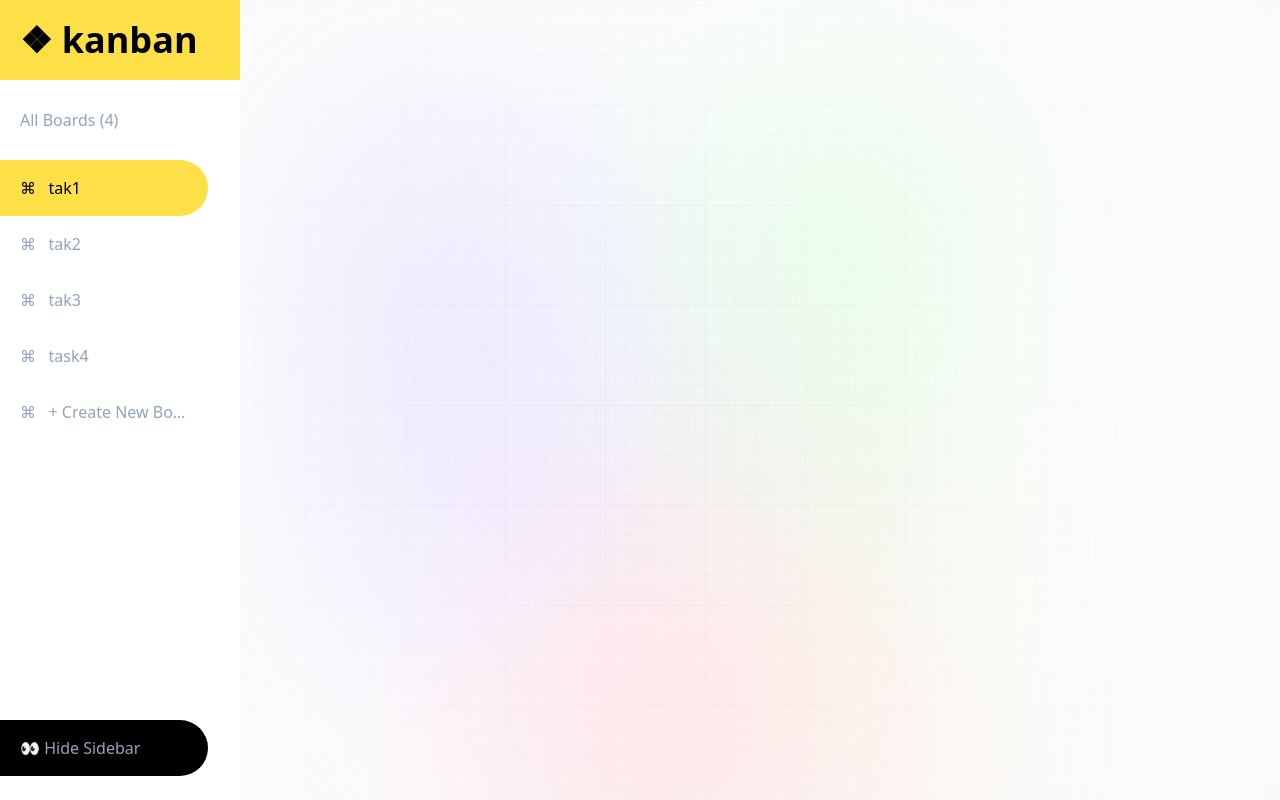
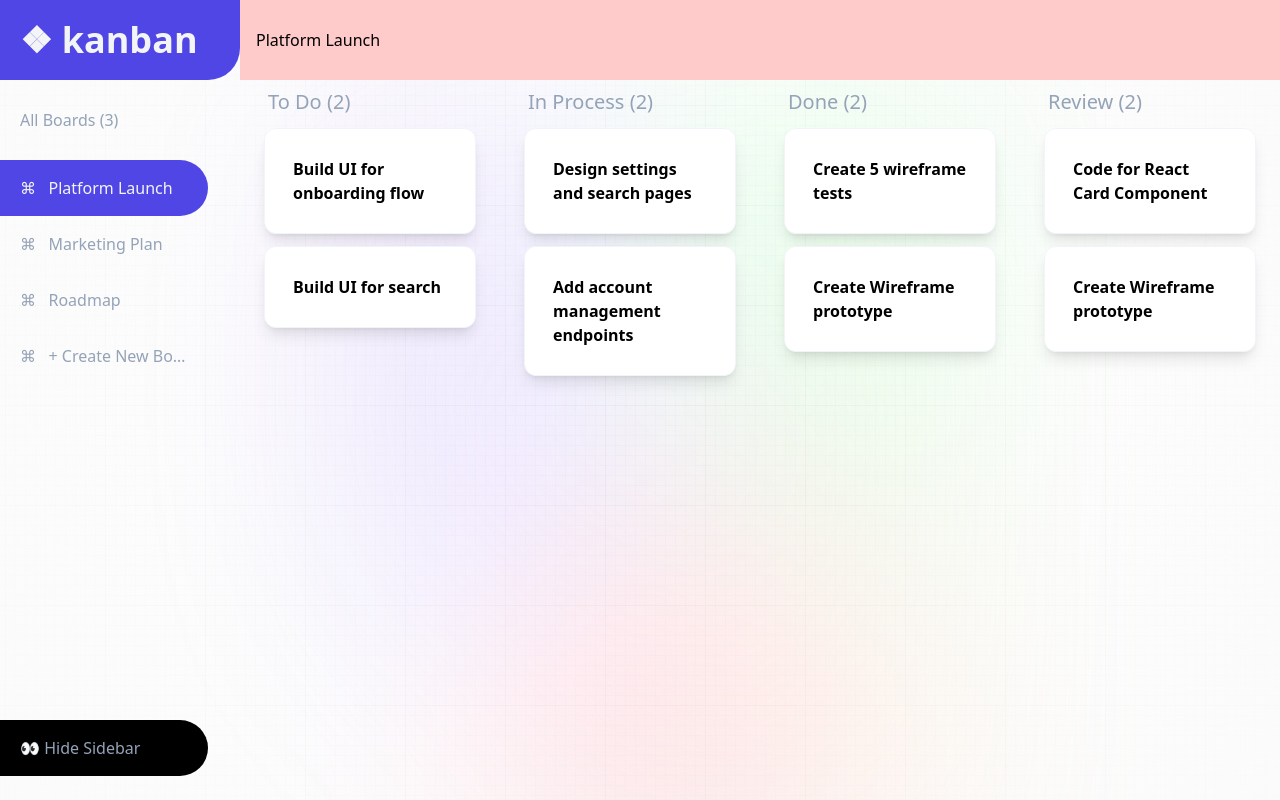
Before and after one commit to asalamatov/kanban, a Next.js app: page / in a window 1280 px wide. Built offline with nearby package versions, Linux system fonts and the light colour scheme.

Commit message:
added columns and a header

```diff
--- a/app/layout.jsx
+++ b/app/layout.jsx
@@ -1,6 +1,7 @@
 import '@styles/globals.css'
 
 import Boards from '@components/boards';
+import Columns from '@components/columns';
 
 export const metadata = {
   title: 'Kanban Desk',
@@ -16,6 +17,7 @@ const RootLayout = ({children}) => {
         </div>
         <main className="">
           <Boards />
+          <Columns />
           {children}
         </main>
       </body>
--- a/app/page.jsx
+++ b/app/page.jsx
@@ -1,10 +1,11 @@
+
+
 
 
 const Home = () => {
   return (
     <>
       <boards />
-      hellow
     </>
   );
 };
--- a/components/boards.jsx
+++ b/components/boards.jsx
@@ -2,9 +2,21 @@
 
 import { useState } from "react";
 
-const boards_list = [
-  'tak1', 'tak2', 'tak3', 'task4', '+ Create New Board'
-]
+import dbdata from "@utils/dbdata";
+import Columns from "./columns";
+import Header from "./header";
+
+var boards_db = dbdata.boards
+const boards_list = []
+for (var board of boards_db) {
+  boards_list.push(board.name)
+}
+
+boards_list.push('+ Create New Board');
+
+// const boards_list = [
+//   'tak1', 'tak2', 'tak3', 'task4', '+ Create New Board'
+// ]
 
 const BoardItem = ({ boardName, isBoardSelected }) => {
   const styleOfSelected = isBoardSelected
@@ -21,12 +33,12 @@ const BoardItem = ({ boardName, isBoardSelected }) => {
 
 const Boards = () => {
   const [activeBoard, setActiveBoard] = useState(boards_list[0]);
-  // const [hidden, setHidden] = useState(false);
+  const [hidden, setHidden] = useState(false);
 
   const styleOfSelected = (boardName) =>
     boardName == activeBoard
-      ? 'align-middle py-4 px-5 mr-2 text-left rounded-r-[3rem] truncate w-52 bg-yellow-300 text-black'
-      : 'align-middle py-4 px-5 mr-2 text-left rounded-r-[3rem] truncate w-52 hover:bg-yellow-100';
+      ? 'align-middle py-4 px-5 mr-2 text-left rounded-r-[3rem] truncate w-52 bg-indigo-600 text-gray-100 hover:bg-indigo-100 hover:text-indigo-600'
+      : 'align-middle py-4 px-5 mr-2 text-left rounded-r-[3rem] truncate w-52 hover:bg-indigo-100 hover:text-indigo-600';
 
   // const styleOfBoardHidden = (hidden) => {
   //   hidden
@@ -35,10 +47,10 @@ const Boards = () => {
   // }
 
   return (
-    <div className='fixed w-60 h-full bg-white flex flex-col flex-wrap justify-start' hidden={true} >
+    <div className='fixed w-60 h-full flex flex-col flex-wrap justify-start' hidden={true} >
       <div
         id="logo"
-        className="h-20 flex justify-start px-5 bg-yellow-300 w-full items-center font-bold text-4xl"
+        className="h-20 flex justify-start px-5 w-full items-center font-bold text-4xl text-gray-100 bg-indigo-600 rounded-br-[2rem]"
       >
         <h1>❖ kanban</h1>
       </div>
@@ -90,6 +102,8 @@ const Boards = () => {
           👀 Hide Sidebar
         </button>
       </div>
+      <Columns activeBoard={activeBoard} />
+      <Header activeBoard={activeBoard} />
     </div>
   );
 }
--- /dev/null
+++ b/components/columns.jsx
@@ -0,0 +1,66 @@
+'use client';
+
+import React from 'react'
+
+import dbdata from '@utils/dbdata';
+
+
+
+let columns_list = ['To Do (4)', 'In Progress (6)', 'Done (3)']
+
+const Card = (props) => {
+  return (
+    <div>
+      <h1>{props.card_name}</h1>
+    </div>
+  )
+}
+
+const Columns = (props) => {
+
+  let list = []
+  let cards = []
+
+  for (var board of dbdata.boards) {
+    if (board.name === props.activeBoard) {
+      for (var column of board.columns) {
+        list.push(column.name)
+        for (var card of column.cards) {
+          cards.push(card.name)
+        }
+      }
+    }
+  }
+
+  return (
+    <div className=" flex flex-row fixed left-60 bottom-0 right-0 top-16 text-slate-400 z-5">
+      {dbdata.boards.map((board) => {
+        if (board.name === props.activeBoard) {
+          return board.columns.map((column) => {
+            // if (column.name === )
+            // let current_column_cards = column.cards
+            return (
+              // <div className=" relative left-60 flex-row rounded-lg border border-gray-300 bg-white/20 bg-clip-padding p-6 backdrop-blur-lg backdrop-filter md:w-[360px] w-full h-fit" key={index}>
+              <div
+                key={column._id}
+                className=" rounded-lg bg-clip-padding p-6 md:w-[300px] w-full h-fit"
+              >
+                <h1 className="text-xl px-1">{column.name} ({column.cards.length})</h1>
+                {column.cards.map((card) => {
+                  return (
+                    <div className="p-5 bg-white my-3 rounded-xl text-black border border-slate-100 shadow-lg" key={card._id}>
+                      <h1 className="text-black font-bold p-2" style={{userSelect: 'text'}}>{card.name}</h1>
+                    </div>
+                  );
+                })}
+
+              </div>
+            );
+          });
+        }
+      })}
+    </div>
+  );
+}
+
+export default Columns
--- /dev/null
+++ b/components/header.jsx
@@ -0,0 +1,12 @@
+'use client';
+
+
+const Header = (props) => {
+  return (
+    <div className="fixed left-60 right-0 top-0 h-20 flex justify-start items-center bg-red-200 pl-4">
+      {props.activeBoard}
+    </div>
+  )
+}
+
+export default Header
--- a/styles/globals.css
+++ b/styles/globals.css
@@ -19,7 +19,7 @@
 }
 
 .main:before {
-  background: radial-gradient(circle, rgba(2, 0, 36, 0) 0, #fafafa 100%);
+  background: radial-gradient(circle, rgba(2, 0, 36, 0) 0, #fafafa 120%);
   position: absolute;
   content: "";
   z-index: 2;
@@ -63,6 +63,11 @@
   opacity: 0.15;
 }
 
+/* .user_select_text {
+  user-select: text;
+  backgr;
+} */
+
 @media screen and (max-width: 640px) {
   .main {
     padding: 0;
@@ -72,7 +77,7 @@
 /* Tailwind Styles */
 
 .app {
-  @apply /*relative*/ z-10 flex justify-center items-center flex-col max-w-7xl mx-auto sm:px-16 px-6;
+  @apply /*relative*/ flex justify-center items-center flex-col max-w-7xl mx-auto sm:px-16 px-6;
 }
 
 /* .black_btn {
--- /dev/null
+++ b/utils/dbdata.js
@@ -0,0 +1,118 @@
+export default {
+  boards: [
+    {
+      _id: 0,
+      name: 'Platform Launch',
+      columns: [
+        {
+          _id: 0,
+          name: 'To Do',
+          cards: [
+            {
+              _id: 0,
+              name: 'Build UI for onboarding flow',
+              done: 0,
+            },
+            {
+              _id: 1,
+              name: 'Build UI for search',
+              done: 0,
+            },
+          ],
+        },
+        {
+          _id: 1,
+          name: 'In Process',
+          cards: [
+            {
+              _id: 0,
+              name: 'Design settings and search pages',
+              done: 1,
+            },
+            {
+              _id: 1,
+              name: 'Add account management endpoints',
+              done: 0,
+            },
+          ],
+        },
+        {
+          _id: 2,
+          name: 'Done',
+          cards: [
+            {
+              _id: 0,
+              name: 'Create 5 wireframe tests',
+              done: 1,
+            },
+            {
+              _id: 1,
+              name: 'Create Wireframe prototype',
+              done: 1,
+            },
+          ],
+        },
+        {
+          _id: 3,
+          name: 'Review',
+          cards: [
+            {
+              _id: 0,
+              name: 'Code for React Card Component',
+              done: 0,
+            },
+            {
+              _id: 1,
+              name: 'Create Wireframe prototype',
+              done: 0,
+            },
+          ],
+        }
+      ],
+    },
+    {
+      _id: 1,
+      name: 'Marketing Plan',
+      columns: [
+        {
+          _id: 0,
+          name: 'To Do',
+          cards: [
+            {
+              _id: 0,
+              name: 'Plan Product Hunt Launch',
+              done: 0,
+            },
+            {
+              _id: 1,
+              name: 'Share on Show',
+              done: 0,
+            },
+          ],
+        },
+      ],
+    },
+    {
+      _id: 2,
+      name: 'Roadmap',
+      columns: [
+        {
+          _id: 0,
+          name: 'To Do',
+          cards: [
+            {
+              _id: 0,
+              name: 'Plan Product Hunt Launch',
+              done: 0,
+            },
+            {
+              _id: 1,
+              name: 'Share on Show',
+              done: 0,
+            },
+          ],
+        },
+      ],
+    },
+  ],
+};
```
